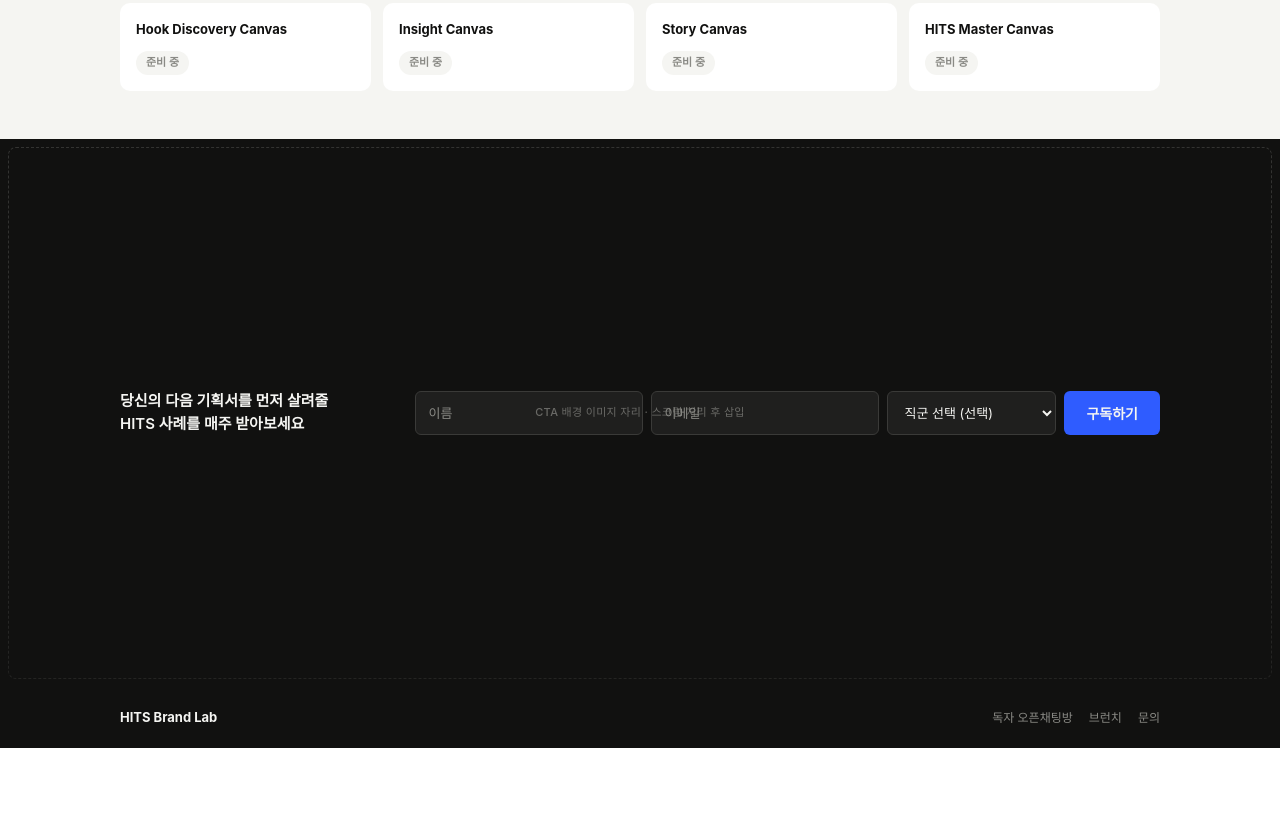
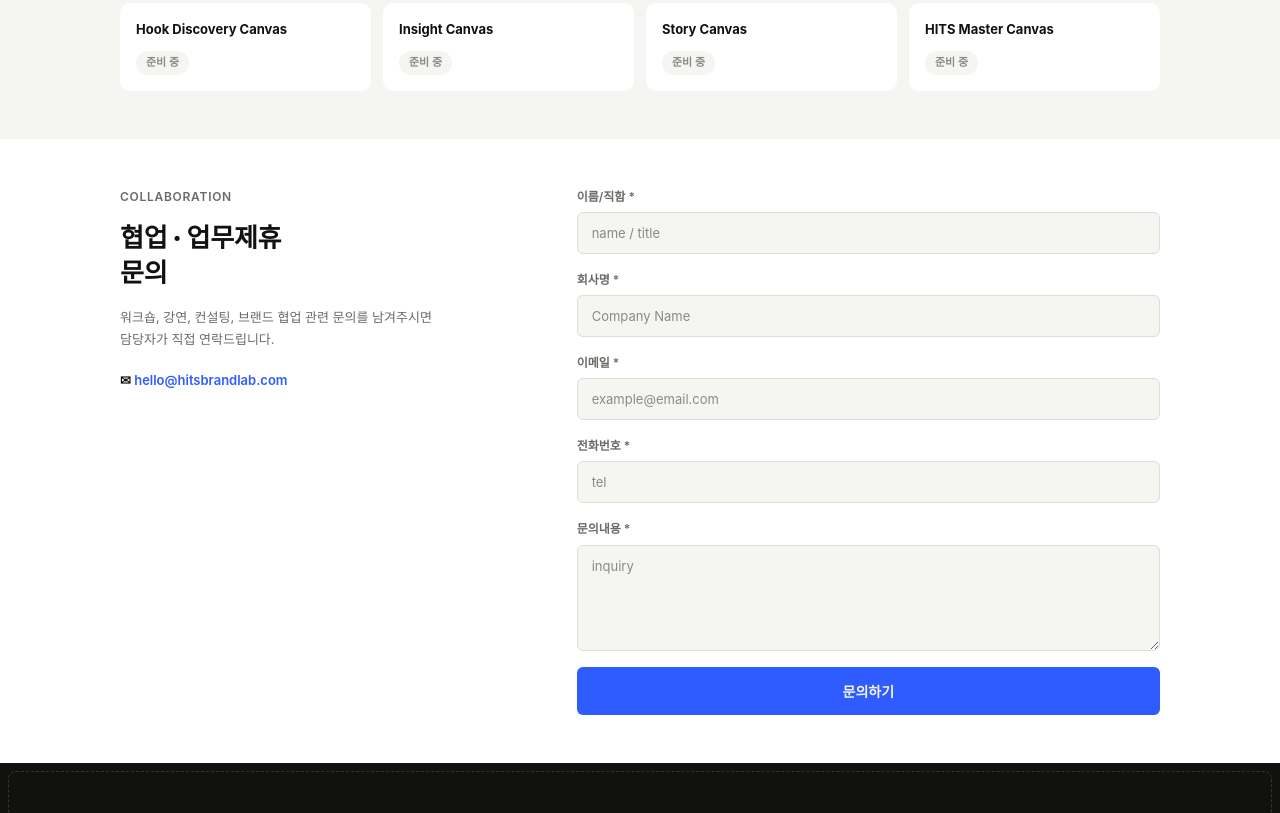
Before and after one commit to samariainkim/hitsbrandlab, a plain HTML site: page index.html in a window 1280 px wide. Shown: the part 2117-2930 px from the top of the page. Before the commit the page ends 2865 px from the top, so only its background shows below. Drawn offline with Linux system fonts and the light colour scheme; a web font is replaced by a local one.

Commit message:
Add files via upload

```diff
--- a/css/style.css
+++ b/css/style.css
@@ -305,6 +305,55 @@ a { text-decoration: none; color: inherit; }
 .insight-preview p { font-size: 13px; color: var(--text-secondary); margin: 0; }
 
 /* ==========================================================
+   협업 문의
+   ========================================================== */
+.contact-inner {
+  display: grid;
+  grid-template-columns: 1fr 1.4fr;
+  gap: 40px;
+}
+.contact-title {
+  font-size: 26px;
+  font-weight: 900;
+  line-height: 1.35;
+  letter-spacing: -0.01em;
+  margin: 6px 0 16px;
+}
+.contact-desc {
+  font-size: 13px;
+  color: var(--text-secondary);
+  line-height: 1.7;
+  margin: 0 0 20px;
+}
+.contact-email { font-size: 13px; font-weight: 600; }
+.contact-email a { color: var(--accent); }
+
+.contact-form { display: flex; flex-direction: column; gap: 16px; }
+.contact-form label {
+  display: flex;
+  flex-direction: column;
+  gap: 6px;
+  font-size: 12px;
+  font-weight: 600;
+  color: var(--text-secondary);
+}
+.contact-form input,
+.contact-form textarea {
+  font-family: inherit;
+  font-size: 13px;
+  font-weight: 400;
+  padding: 12px 14px;
+  border-radius: 6px;
+  border: 0.5px solid var(--border-light);
+  background: var(--bg-content);
+  color: var(--text-dark);
+  resize: vertical;
+}
+.contact-form input::placeholder,
+.contact-form textarea::placeholder { color: var(--text-muted); }
+.btn-block { width: 100%; text-align: center; padding: 14px; }
+
+/* ==========================================================
    뉴스레터
    ========================================================== */
 .newsletter { min-height: 220px; }
@@ -364,4 +413,6 @@ a { text-decoration: none; color: inherit; }
   .main-nav { gap: 14px; }
   .hero-content { padding: 40px 20px; }
   .newsletter-inner { flex-direction: column; align-items: flex-start; }
+  .contact-inner { grid-template-columns: 1fr; }
+  .book-cover { width: 120px; }
 }
--- a/index.html
+++ b/index.html
@@ -133,6 +133,25 @@
   </div>
 </section>
 
+<section id="contact" class="section section-white">
+  <div class="wrap contact-inner">
+    <div class="contact-intro">
+      <p class="eyebrow eyebrow-dark">COLLABORATION</p>
+      <h2 class="contact-title">협업 · 업무제휴<br>문의</h2>
+      <p class="contact-desc">워크숍, 강연, 컨설팅, 브랜드 협업 관련 문의를 남겨주시면<br>담당자가 직접 연락드립니다.</p>
+      <p class="contact-email">✉ <a href="mailto:hello@hitsbrandlab.com">hello@hitsbrandlab.com</a></p>
+    </div>
+    <form class="contact-form" id="contact-form">
+      <label>이름/직함 *<input type="text" name="nameTitle" placeholder="name / title" required></label>
+      <label>회사명 *<input type="text" name="company" placeholder="Company Name" required></label>
+      <label>이메일 *<input type="email" name="email" placeholder="example@email.com" required></label>
+      <label>전화번호 *<input type="tel" name="phone" placeholder="tel" required></label>
+      <label>문의내용 *<textarea name="inquiry" placeholder="inquiry" rows="5" required></textarea></label>
+      <button type="submit" class="btn btn-accent btn-block">문의하기</button>
+    </form>
+  </div>
+</section>
+
 <section id="newsletter" class="newsletter image-slot" data-slot="newsletter" style="--ratio:21/9">
   <div class="slot-placeholder">CTA 배경 이미지 자리 · 스크림 처리 후 삽입</div>
   <div class="scrim"></div>
@@ -160,7 +179,7 @@
     <div class="footer-links">
       <a href="https://open.kakao.com/" target="_blank" rel="noopener">독자 오픈채팅방</a>
       <a href="https://brunch.co.kr/@samariain" target="_blank" rel="noopener">브런치</a>
-      <a href="mailto:hello@hitsbrandlab.com">문의</a>
+      <a href="#contact">문의</a>
     </div>
   </div>
 </footer>
--- a/js/main.js
+++ b/js/main.js
@@ -67,3 +67,12 @@ if (newsletterForm) {
     alert('뉴스레터 연동은 준비 중입니다. Mailchimp/스티비 폼으로 교체 예정입니다.');
   });
 }
+
+/* 협업 문의 폼 — 지금은 자리만 확보. 추후 실제 접수 방식(이메일 전송/폼 서비스)으로 교체 */
+const contactForm = document.getElementById('contact-form');
+if (contactForm) {
+  contactForm.addEventListener('submit', (e) => {
+    e.preventDefault();
+    alert('문의 접수 기능은 준비 중입니다. 지금은 hello@hitsbrandlab.com으로 직접 연락 부탁드립니다.');
+  });
+}
```
